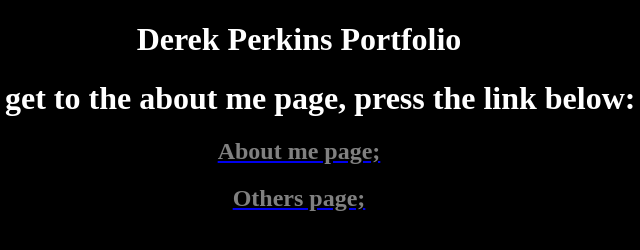
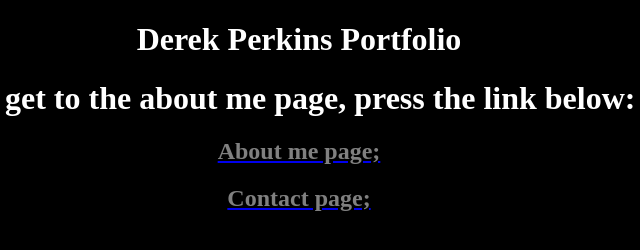
Before and after one commit to derekmeme/csp.github.io, a plain HTML site: page index.html in a window 1280 px wide. Shown: the full height of the page, 341-981 px from the left. Drawn offline with Linux system fonts and the light colour scheme.

Commit message:
Update index.html

```diff
--- a/index.html
+++ b/index.html
@@ -10,7 +10,7 @@
 
     <h1>To get to the about me page, press the link below:</h1>
     <a href="./about"><h2>About me page;</h2></a>
-    <a href="./other"><h2>Others page;</h2></a>
+    <a href="./other"><h2>Contact page;</h2></a>
 
   </body>
 </html>
```
